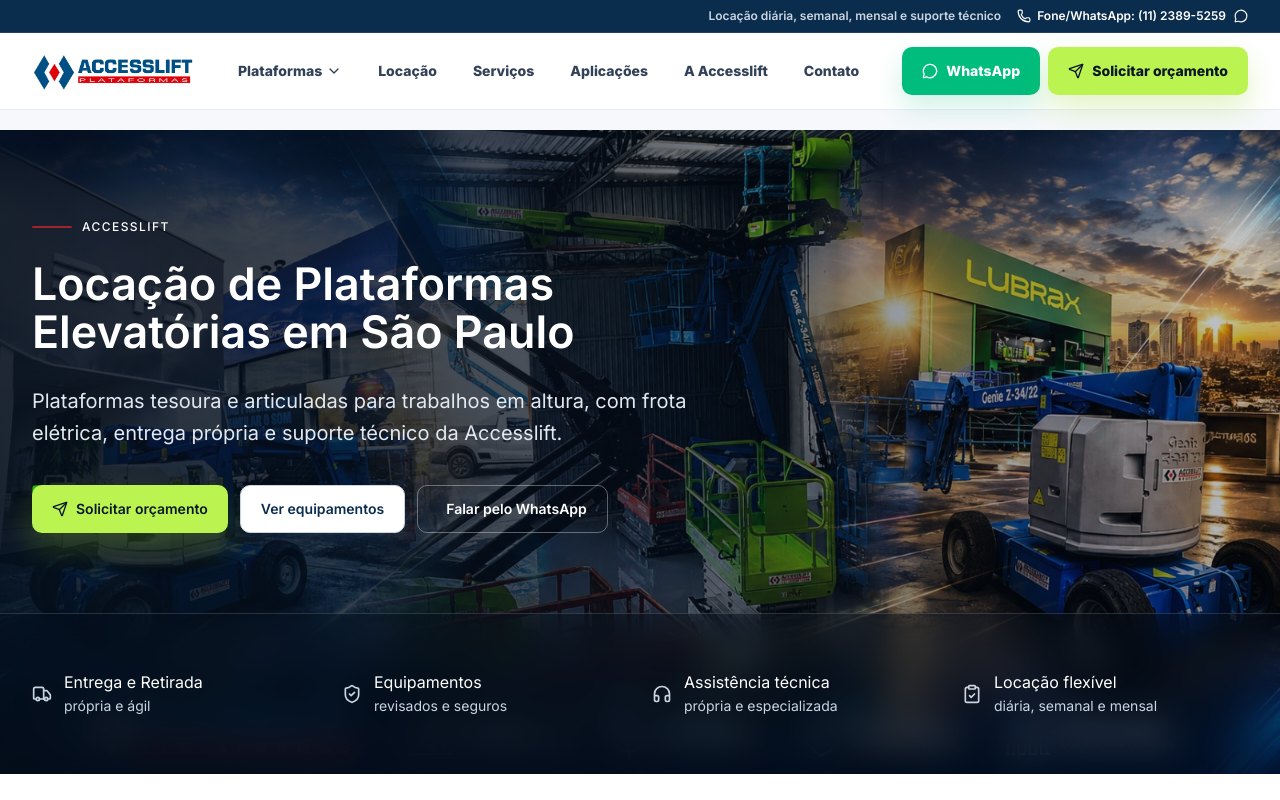
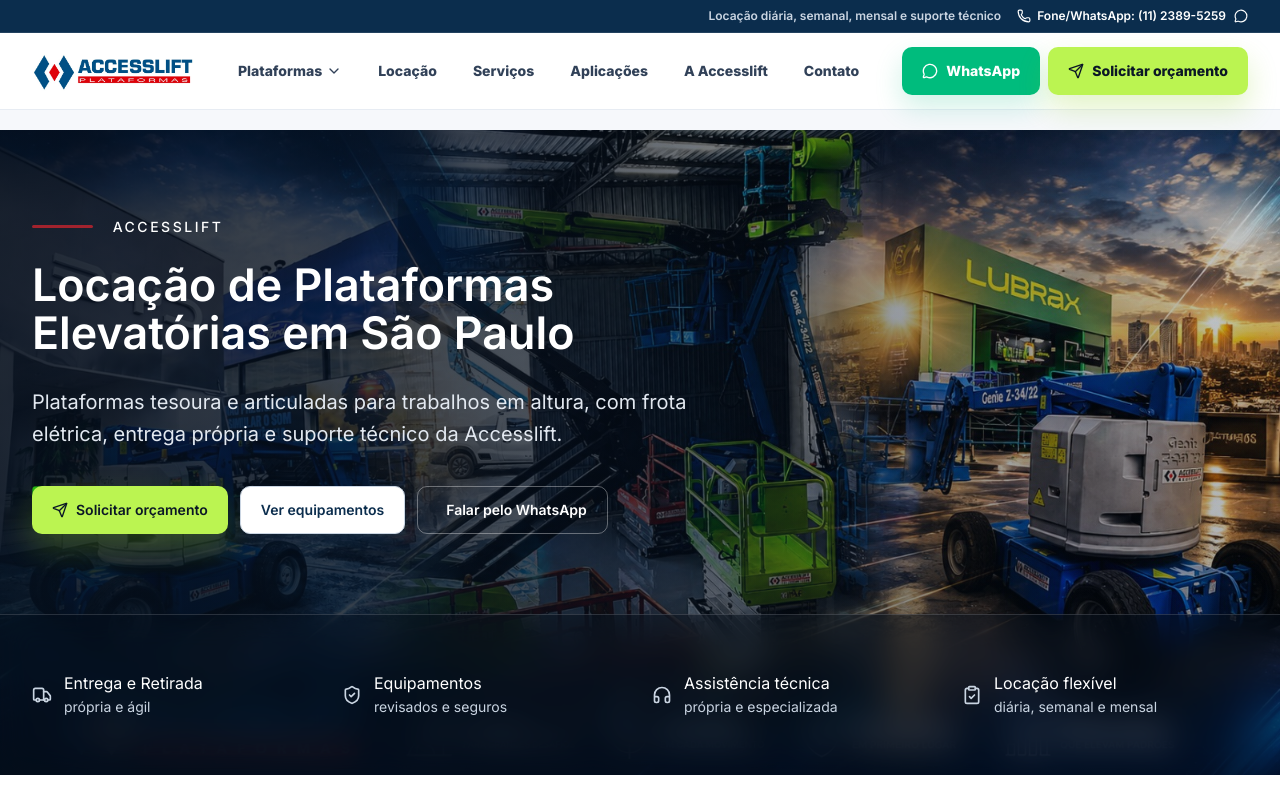
Before and after one commit to creation-comunicacao/accesslift, a React (Vite) app: page / in a window 1280 px wide. Shown: the top 800 px of the page. Built offline with nearby package versions, Linux system fonts and the light colour scheme.

Commit message:
feat(doc2) att v2 accesslift alterando estilo visual do projeto novas fotos

```diff
--- a/src/accesslift/pages/catalog/CategoryTemplate.tsx
+++ b/src/accesslift/pages/catalog/CategoryTemplate.tsx
@@ -1,7 +1,6 @@
 import { getCategoryBySlug, getEquipmentByCategory, sortEquipment } from "../../catalog/catalog";
 import { EquipmentCard } from "../../components/cards/EquipmentCard";
 import { RequestQuoteButton, TalkToSpecialistButton, WhatsAppButton } from "../../components/buttons/CtaButtons";
-import { Badge } from "../../components/ui/Badge";
 import { Button } from "../../components/buttons/Button";
 import { Accordion } from "../../components/ui/Accordion";
 import { categoryGalleryBySlug } from "../../data/officialMedia";
@@ -87,7 +86,7 @@
         <section className="industrial-grid border-b border-slate-200 bg-slate-50">
           <div className="mx-auto grid max-w-7xl gap-8 px-4 py-12 md:px-6 lg:grid-cols-[1fr_0.82fr] lg:items-center">
             <div>
-              <Badge tone="lime">Plataforma Tesoura</Badge>
+              <span className="section-eyebrow">Plataforma Tesoura</span>
               <h1 className="mt-5 text-slate-950">Plataformas Elevatórias Tesoura</h1>
               <p className="mt-4 max-w-2xl text-lg text-slate-600">
                 Plataformas tesoura para trabalhos que exigem elevação predominantemente vertical, estabilidade e área de trabalho para operador, ferramentas e materiais.
@@ -115,7 +114,7 @@
         </section>
 
         <section className="mx-auto max-w-7xl px-4 py-12 md:px-6">
-          <Badge tone="steel">Quando utilizar</Badge>
+          <span className="section-eyebrow">Quando utilizar</span>
           <h2 className="mt-4 text-slate-950">Quando utilizar uma plataforma tesoura?</h2>
           <div className="mt-4 grid gap-6 lg:grid-cols-[1fr_0.85fr]">
             <div className="max-w-3xl space-y-4 text-slate-600">
@@ -140,9 +139,9 @@
           <div className="mx-auto max-w-7xl px-4 md:px-6">
             <div className="mb-6 flex flex-wrap items-end justify-between gap-4">
               <div>
-                <Badge tone="steel">
+                <span className="section-eyebrow">
                   {equipments.length} equipamento{equipments.length === 1 ? "" : "s"}
-                </Badge>
+                </span>
                 <h2 className="mt-4 text-slate-950">Modelos de plataformas tesoura disponíveis</h2>
                 <p className="mt-2 max-w-3xl text-slate-600">
                   Equipamentos da categoria Plataforma Tesoura disponíveis na frota AccessLift, com as principais informações para comparação.
@@ -167,7 +166,7 @@
         </section>
 
         <section className="mx-auto max-w-7xl px-4 py-12 md:px-6">
-          <Badge tone="steel">Escolha do equipamento</Badge>
+          <span className="section-eyebrow">Escolha do equipamento</span>
           <h2 className="mt-4 text-slate-950">Como escolher uma plataforma tesoura?</h2>
           <p className="mt-3 max-w-3xl text-slate-600">
             A escolha do equipamento deve considerar as características do trabalho e do ambiente onde a plataforma será utilizada.
@@ -192,7 +191,7 @@
         <section className="bg-slate-50 py-12">
           <div className="mx-auto grid max-w-7xl gap-6 px-4 md:px-6 lg:grid-cols-[1fr_auto] lg:items-center">
             <div>
-              <Badge tone="steel">Comparativo</Badge>
+              <span className="section-eyebrow">Comparativo</span>
               <h2 className="mt-4 text-slate-950">Tesoura ou articulada?</h2>
               <div className="mt-4 max-w-3xl space-y-4 text-slate-600">
                 <p>Se o trabalho exige principalmente elevação vertical, a plataforma tesoura tende a ser a opção mais adequada.</p>
@@ -208,7 +207,7 @@
         </section>
 
         <section className="mx-auto max-w-4xl px-4 py-12 md:px-6">
-          <Badge tone="lime">FAQ</Badge>
+          <span className="section-eyebrow">FAQ</span>
           <h2 className="mt-4 text-slate-950">Dúvidas sobre plataformas tesoura</h2>
           <div className="mt-6">
             <Accordion
@@ -224,7 +223,7 @@
         <section className="bg-slate-950 py-12 text-white">
           <div className="mx-auto grid max-w-7xl gap-6 px-4 md:grid-cols-[1fr_auto] md:items-center md:px-6">
             <div>
-              <Badge tone="lime">Locação</Badge>
+              <span className="section-eyebrow text-white">Locação</span>
               <h2 className="mt-4 text-white">Encontre a plataforma tesoura adequada à sua operação</h2>
               <p className="mt-3 max-w-2xl text-slate-300">
                 Locação diária, semanal ou mensal, com suporte da equipe AccessLift para ajudar na escolha do equipamento adequado ao seu trabalho.
@@ -307,7 +306,7 @@
       <section className="industrial-grid border-b border-slate-200 bg-slate-50">
         <div className="mx-auto grid max-w-7xl gap-8 px-4 py-12 md:px-6 lg:grid-cols-[1fr_0.82fr] lg:items-center">
           <div>
-            <Badge tone="lime">Plataforma Articulada</Badge>
+            <span className="section-eyebrow">Plataforma Articulada</span>
             <h1 className="mt-5 text-slate-950">Plataformas Elevatórias Articuladas</h1>
             <p className="mt-4 max-w-2xl text-lg text-slate-600">
               Plataformas articuladas para trabalhos em altura que exigem alcance vertical e horizontal, oferecendo maior flexibilidade para acessar pontos sobre ou ao redor de obstáculos.
@@ -335,7 +334,7 @@
       </section>
 
       <section className="mx-auto max-w-7xl px-4 py-12 md:px-6">
-        <Badge tone="steel">Altura e alcance para acessar pontos de trabalho</Badge>
+        <span className="section-eyebrow">Altura e alcance para acessar pontos de trabalho</span>
         <h2 className="mt-4 text-slate-950">Quando utilizar uma plataforma articulada?</h2>
         <div className="mt-4 grid gap-6 lg:grid-cols-[1fr_0.85fr]">
           <div className="max-w-3xl space-y-4 text-slate-600">
@@ -360,9 +359,9 @@
         <div className="mx-auto max-w-7xl px-4 md:px-6">
           <div className="mb-6 flex flex-wrap items-end justify-between gap-4">
             <div>
-              <Badge tone="steel">
+              <span className="section-eyebrow">
                 {equipments.length} equipamento{equipments.length === 1 ? "" : "s"}
-              </Badge>
+              </span>
               <h2 className="mt-4 text-slate-950">Modelos de plataformas articuladas disponíveis</h2>
               <p className="mt-2 max-w-3xl text-slate-600">
                 Equipamentos da categoria Plataforma Articulada disponíveis na frota AccessLift, com as principais informações para comparação.
@@ -387,7 +386,7 @@
       </section>
 
       <section className="mx-auto max-w-7xl px-4 py-12 md:px-6">
-        <Badge tone="steel">Escolha do equipamento</Badge>
+        <span className="section-eyebrow">Escolha do equipamento</span>
         <h2 className="mt-4 text-slate-950">Como escolher uma plataforma articulada?</h2>
         <p className="mt-3 max-w-3xl text-slate-600">
           A escolha do equipamento deve considerar não apenas a altura necessária, mas também a forma como o ponto de trabalho precisa ser alcançado e as condições do local de operação.
@@ -412,7 +411,7 @@
       <section className="bg-slate-50 py-12">
         <div className="mx-auto grid max-w-7xl gap-6 px-4 md:px-6 lg:grid-cols-[1fr_auto] lg:items-center">
           <div>
-            <Badge tone="steel">Comparativo</Badge>
+            <span className="section-eyebrow">Comparativo</span>
             <h2 className="mt-4 text-slate-950">Articulada ou tesoura?</h2>
             <div className="mt-4 max-w-3xl space-y-4 text-slate-600">
               <p>
@@ -428,7 +427,7 @@
       </section>
 
       <section className="mx-auto max-w-4xl px-4 py-12 md:px-6">
-        <Badge tone="lime">FAQ</Badge>
+        <span className="section-eyebrow">FAQ</span>
         <h2 className="mt-4 text-slate-950">Dúvidas sobre plataformas articuladas</h2>
         <div className="mt-6">
           <Accordion
@@ -444,7 +443,7 @@
       <section className="bg-slate-950 py-12 text-white">
         <div className="mx-auto grid max-w-7xl gap-6 px-4 md:grid-cols-[1fr_auto] md:items-center md:px-6">
           <div>
-            <Badge tone="lime">Locação</Badge>
+            <span className="section-eyebrow text-white">Locação</span>
             <h2 className="mt-4 text-white">Encontre a plataforma articulada adequada à sua operação</h2>
             <p className="mt-3 max-w-2xl text-slate-300">
               Locação diária, semanal ou mensal, com suporte da equipe AccessLift para ajudar na escolha do equipamento adequado ao seu trabalho.
--- a/src/accesslift/pages/equipment/EquipmentIndexPage.tsx
+++ b/src/accesslift/pages/equipment/EquipmentIndexPage.tsx
@@ -60,7 +60,7 @@
     <>
       <section className="industrial-grid border-b border-slate-200 bg-slate-50">
         <div className="mx-auto max-w-7xl px-4 py-10 md:px-6 md:py-12">
-          <Badge tone="lime">Equipamentos</Badge>
+          <span className="section-eyebrow">Equipamentos</span>
           <h1 className="mt-5 max-w-4xl text-slate-950">Plataformas Elevatórias para Locação</h1>
           <p className="mt-4 max-w-3xl text-lg text-slate-600">
             Compare os modelos disponíveis de plataformas tesoura e articuladas e encontre o equipamento adequado às características da sua operação.
@@ -184,7 +184,7 @@
       <section className="bg-slate-50 py-12">
         <div className="mx-auto max-w-7xl px-4 md:px-6">
           <article className="rounded-lg border border-slate-200 bg-white p-6 soft-shadow md:p-8">
-            <Badge tone="lime">Escolha</Badge>
+            <span className="section-eyebrow">Escolha</span>
             <div className="mt-4 grid gap-5 md:grid-cols-[1fr_auto] md:items-center">
               <div>
                 <h2 className="text-slate-950">Não sabe qual plataforma escolher?</h2>
@@ -200,7 +200,7 @@
 
       <section className="bg-slate-50 py-12">
         <div className="mx-auto max-w-4xl px-4 md:px-6">
-          <Badge tone="lime">FAQ</Badge>
+          <span className="section-eyebrow">FAQ</span>
           <h2 className="mt-4 text-slate-950">Dúvidas sobre equipamentos</h2>
           <div className="mt-6">
             <Accordion
@@ -238,7 +238,7 @@
       <section className="bg-slate-950 py-12 text-white">
         <div className="mx-auto grid max-w-7xl gap-6 px-4 md:grid-cols-[1fr_auto] md:items-center md:px-6">
           <div>
-            <Badge tone="lime">Orçamento</Badge>
+            <span className="section-eyebrow text-white">Orçamento</span>
             <h2 className="mt-4 text-white">Ainda não encontrou o equipamento ideal?</h2>
             <p className="mt-3 max-w-2xl text-slate-300">
               Conte para nossa equipe as características do seu trabalho e ajudamos a identificar a plataforma adequada para sua operação.
--- a/src/index.css
+++ b/src/index.css
@@ -105,20 +105,21 @@
   .section-eyebrow {
     display: inline-flex;
     align-items: center;
-    gap: 0.625rem;
-    color: #0b2d4d;
-    font-size: 0.75rem;
-    font-weight: 900;
-    letter-spacing: 0.16em;
+    gap: 1.25rem;
+    color: #52525b;
+    font-size: clamp(0.8125rem, 0.78rem + 0.12vw, 0.95rem);
+    font-weight: 500;
+    letter-spacing: 0.18em;
     text-transform: uppercase;
   }
 
   .section-eyebrow::before {
     content: "";
-    width: 2.5rem;
+    width: clamp(3rem, 2.35rem + 1.8vw, 5rem);
     height: 0.1875rem;
     border-radius: 999px;
     background: #d8242f;
+    opacity: 0.72;
   }
 
   .hero-photo {
@@ -236,11 +237,10 @@
   .home-refined .section-eyebrow {
     color: #52525b;
     font-weight: 500;
-    letter-spacing: 0.12em;
+    letter-spacing: 0.18em;
   }
 
   .home-refined .section-eyebrow::before {
-    height: 0.125rem;
     background: #d8242f;
     opacity: 0.72;
   }
@@ -446,11 +446,10 @@
 .accesslift-typography .section-eyebrow {
   color: #52525b;
   font-weight: 500;
-  letter-spacing: 0.12em;
+  letter-spacing: 0.18em;
 }
 
 .accesslift-typography .section-eyebrow::before {
-  height: 0.125rem;
   background: #d8242f;
   opacity: 0.72;
 }
```
